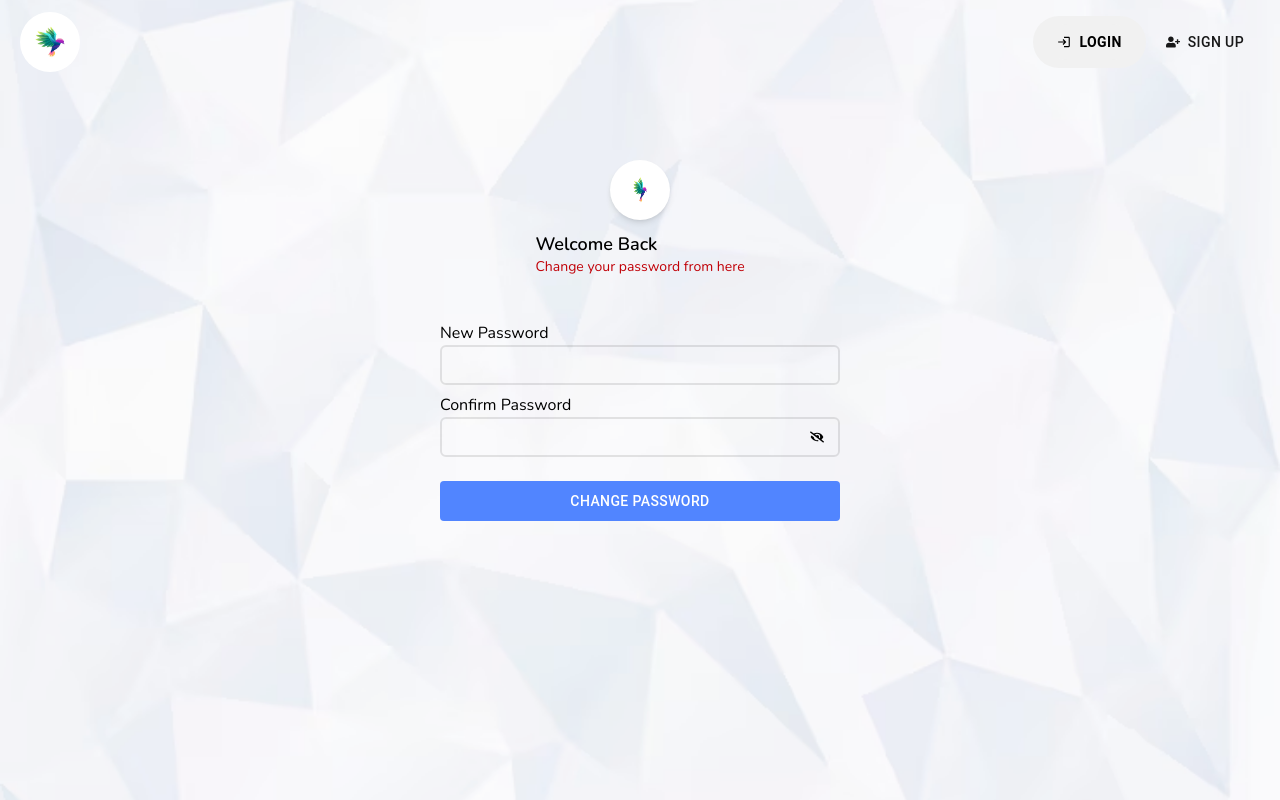
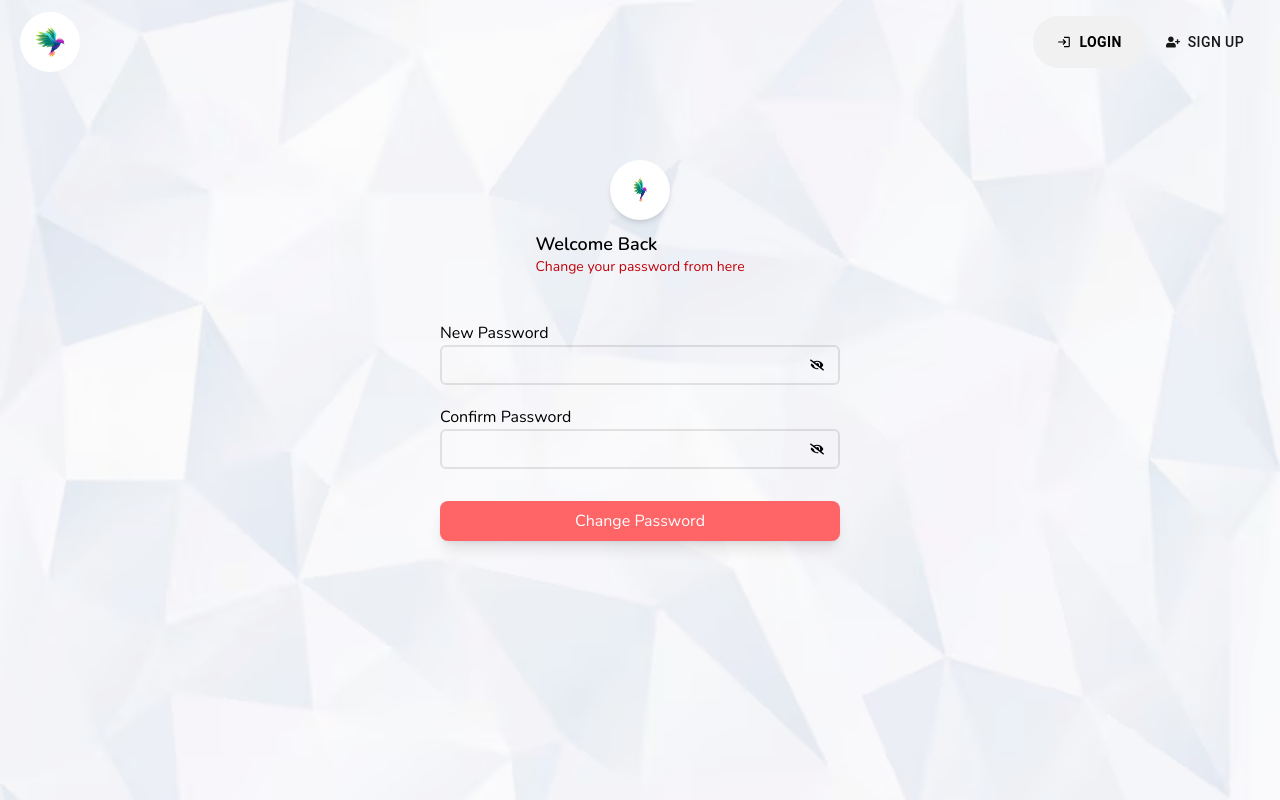
Before and after one commit to hawkeye102/E-comm_Admin, a React (Vite) app: page /change-password in a window 1280 px wide. Built offline with nearby package versions, Linux system fonts and the light colour scheme.

Commit message:
forget password and change password page added

```diff
--- a/src/App.jsx
+++ b/src/App.jsx
@@ -109,7 +109,7 @@ const App = () => {
     },
     { path: "/sign-up", element: <Signup /> },
     { path: "/login", element: <Login /> },
-    { path: "/forgot-password", element: <ForgetPassword/> },
+    { path: "/forget-password", element: <ForgetPassword/> },
     { path: "/verify-account", element: <VerifyUI/> },
     { path: "/change-password", element: <ChangePassword/> },
   ]);
--- a/src/Pages/ChangePassword/index.jsx
+++ b/src/Pages/ChangePassword/index.jsx
@@ -1,5 +1,5 @@
 import { Button } from '@mui/material'
-import React from 'react'
+import React, { useContext, useState } from "react";
 import {Link, NavLink} from 'react-router-dom'
 import { MdOutlineLogin } from "react-icons/md";
 import { FaUserPlus } from "react-icons/fa";
@@ -9,10 +9,73 @@ import Checkbox from '@mui/material/Checkbox';
 import FormControlLabel from '@mui/material/FormControlLabel';
 import { FaRegEye } from "react-icons/fa";
 import { FaEyeSlash } from "react-icons/fa";
+import { Mycontext } from '../../App';
+import {useNavigate } from 'react-router-dom';
+import CircularProgress from '@mui/material/CircularProgress';
+import { postData } from '../../../utils/api';
 
 const ChangePassword = () => {
 
     const [isPassword,setIsPassword] = React.useState(false);
+    const [isPassword2,setIsPassword2] = React.useState(false);
+    const [isLoading,setisLoading] = useState(false)
+
+    const [Formfields,setFormfields] =useState({
+
+      email:localStorage.getItem("userEmail"),
+     newpassword:'',
+     confirmpassword:''
+  })
+  console.log('mail is found',localStorage.getItem("userEmail"))
+        const context=useContext(Mycontext)
+            const history=useNavigate()
+
+
+            const onChangeInput=(e)=>{
+              const {name,value} = e.target;
+              setFormfields(()=>{
+                  return{
+                      ...Formfields,
+                  [name]:value
+              }
+
+              })
+          }
+
+              const handleSubmit=(e)=>{
+
+                      e.preventDefault();
+                      setisLoading(true);
+
+
+                      if(Formfields.newpassword===""){
+                          setisLoading(false);
+                          context.openAlertBox("error","please enter  password")
+
+                      return;
+                      }
+
+                      if(Formfields.confirmpassword===""){
+                          setisLoading(false)
+                          context.openAlertBox("error","please enter confirm password")
+
+                          return;
+                      }
+                      if(Formfields.newpassword!==Formfields.confirmpassword){
+                          setisLoading(false)
+                          context.openAlertBox("error","password doesn't match")
+
+                          return;
+                      }
+
+                      postData("/api/users/reset-password",Formfields).then((res)=>{
+                          console.log(res)
+                          if (res?.message) {
+                            context.openAlertBox("success", "Password Updated Successfully!");
+
+                          history('/login')
+               } })
+                  }
 
 
     return (
@@ -78,21 +141,38 @@ const ChangePassword = () => {
         <br/>
 
 
-        <form className='w-full flex flex-col items-center px-8'>
-        <div className='form-group mt-2 w-[400px]'>
-          <h4>New Password</h4>
-          <input type='email'className='w-full h-[40px] border-2 border-[rgba(0,0,0,0.1)] rounded-md focus:border-[rgba(0,0,0,0.7)] focus:outline-none px-3'
-          />
+        <form className='w-full flex flex-col items-center px-8'onSubmit={ handleSubmit}>
+        <div className='form-group mt-2 w-[400px] mb-3'>
+          <h4> New Password</h4>
+          <div className="relative">
+          <input type={isPassword===false?'password':'text'}
+          className='w-full h-[40px] border-2 rounded-md border-[rgba(0,0,0,0.1)]
+          focus:border-[rgba(0,0,0,0.7)] focus:outline-none px-3'
+          name="newpassword"
+          value={Formfields.newpassword}
+          disabled={isLoading===true ? true :false}
+          onChange={onChangeInput} />
+          <Button className='!absolute top-1/2 right-2 -translate-y-1/2 !rounded-full !w-[30px] !h-[30px] !min-w-[30px] !bg-transparent !p-0'
+       onClick={()=>setIsPassword(!isPassword)}>
+      {isPassword===true ? <FaRegEye className='text-black'/> :<FaEyeSlash className='text-black'/>}
+
+          </Button>
+          </div>
         </div>
 
         <div className='form-group mt-2 w-[400px] mb-3'>
           <h4> Confirm Password</h4>
           <div className="relative">
-          <input type={isPassword===false?'password':'text'} className='w-full h-[40px] border-2 rounded-md border-[rgba(0,0,0,0.1)]
-          focus:border-[rgba(0,0,0,0.7)] focus:outline-none px-3'/>
+          <input type={isPassword2===false?'password':'text'}
+          className='w-full h-[40px] border-2 rounded-md border-[rgba(0,0,0,0.1)]
+          focus:border-[rgba(0,0,0,0.7)] focus:outline-none px-3'
+          name="confirmpassword"
+          value={Formfields.confirmpassword}
+          disabled={isLoading===true ? true :false}
+          onChange={onChangeInput}/>
           <Button className='!absolute top-1/2 right-2 -translate-y-1/2 !rounded-full !w-[30px] !h-[30px] !min-w-[30px] !bg-transparent !p-0'
-       onClick={()=>setIsPassword (!isPassword)}>
-      {isPassword===true ? <FaRegEye className='text-black'/> :<FaEyeSlash className='text-black'/>}
+       onClick={()=>setIsPassword2(!isPassword2)}>
+      {isPassword2===true ? <FaRegEye className='text-black'/> :<FaEyeSlash className='text-black'/>}
 
           </Button>
           </div>
@@ -100,7 +180,16 @@ const ChangePassword = () => {
 
 
         <div className='flex items-center justify-center w-full rounded-md gap-3'>
-        <Button className='btn-blue w-full !mt-3'>Change Password</Button>
+        <button
+                                  type="submit"
+                                  // disabled={!valideValue}
+                                  className={`flex items-center justify-center gap-2 font-[400] !text-center !mt-5 bg-red-400 text-white rounded-lg shadow-lg !w-full !h-[40px] mb-3
+                                    transition-all duration-300 ease-in-out
+                                   "hover:bg-black hover:shadow-xl"}`}
+                                >
+                                  {isLoading && <CircularProgress color="inherit" className="!w-[20px] !h-[20px]" />}
+                                  Change Password
+                                </button>
         </div>
       </form>
 
--- a/src/Pages/Login/index.jsx
+++ b/src/Pages/Login/index.jsx
@@ -51,6 +51,48 @@ const Login = () => {
 
 }
 const valideValue = Object.values(Formfields).every(el=>el);// this ensures untill the fields are empty u cant register
+
+const forgetPassword=()=> {
+  if(Formfields.email===""){
+      context.openAlertBox("error","please enter  email id")
+   return false;
+  }
+
+  //calling the post data api
+  postData('/api/users/forgot-password',{email:Formfields.email})
+  .then((res)=>{
+      console.log("forgot password api response",res);
+
+      if (res?.message?.toLowerCase().includes("otp sent")) {
+          context.openAlertBox("success", "OTP sent to your email!");
+          localStorage.setItem("userEmail", Formfields.email);
+          console.log("Stored User Email:", Formfields.email);
+
+          // a flag to check if it is in forgot password or not
+          localStorage.setItem("forgotPasswordFlow", "true");
+
+           setTimeout(()=>{
+              history("/verify-account");
+           },[300])
+
+
+      } else {
+          context.openAlertBox("error", res?.message || "Failed to send OTP. Try again!");
+      }
+
+
+  }).catch((err)=>{
+      console.log("Error sending forget request")
+      context.openAlertBox("error", "Network error  ! please try again")
+
+
+  })
+
+
+
+
+}
+
 
 const handleSubmit=(e)=>{
 
@@ -290,7 +332,8 @@ const handleSubmit=(e)=>{
 
         <div className='form-group mt-2 flex items-center justify-between'>
         <FormControlLabel control={<Checkbox defaultChecked />} label="Remember me" />
-        <Link to="/forgot-password" className='text-blue-700 font-[600] text-[16px] hover:underline'>Forget Password?</Link>
+        <a onClick={forgetPassword}
+        className='text-blue-700 font-[600] text-[16px] hover:underline cursor-pointer'>Forget Password?</a>
         </div>
         <div className='flex items-center justify-center w-full rounded-md'>
         <button
--- a/src/Pages/SignUp/index.jsx
+++ b/src/Pages/SignUp/index.jsx
@@ -11,7 +11,7 @@ import { FaRegEye } from "react-icons/fa";
 import { FaEyeSlash } from "react-icons/fa";
 import CircularProgress from '@mui/material/CircularProgress';
 import { useNavigate } from "react-router-dom";
-import { postData } from '../../../Utils/api';
+import { postData } from '../../../utils/api';
 import { useState } from 'react';
 import { Mycontext } from '../../App';
 import { useEffect } from 'react';
@@ -291,7 +291,7 @@ const Signup = () => {
 
         <div className='form-group mt-2 flex items-center justify-between'>
         <FormControlLabel control={<Checkbox defaultChecked />} label="Remember me" />
-        <Link to="/forgot-password" className='text-blue-700 font-[600] text-[16px] hover:underline'>Forget Password?</Link>
+
         </div>
         <div className='flex items-center justify-center w-full rounded-md'>
 
--- a/src/Pages/VerifyAccount/index.jsx
+++ b/src/Pages/VerifyAccount/index.jsx
@@ -47,7 +47,7 @@ const VerifyUI = () => {
             localStorage.removeItem("forgotPasswordFlow");
 
 
-            window.location.href = forgotPasswordFlow ? "/forget-password" : "/login";
+            window.location.href = forgotPasswordFlow ? "/change-password" : "/login";
         } else {
             alert(`Error: ${res.message}`);
         }
```
